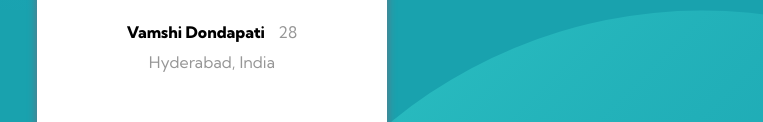
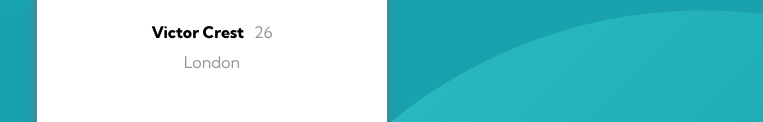
Before and after one commit to venkatvamshi/venkatvamshi.github.io, a plain HTML site: page index.html in a window 1280 px wide. Shown: the part 390-512 px from the top of the page, without its empty margins (428-1191 px from the left). Drawn offline with Linux system fonts and the light colour scheme.

Commit message:
Update index.html

```diff
--- a/index.html
+++ b/index.html
@@ -20,8 +20,8 @@
         <img src="./images/image-victor.jpg" class="profile_image">
       </div>
       <div class="text_content">
-        <p class="name">Vamshi Dondapati <span>28</span></p>
-        <p class="location">Hyderabad, India</p>
+        <p class="name">Victor Crest<span>26</span></p>
+        <p class="location">London</p>
       </div>
       <hr class="separator_line"></hr>
       <div class="followers_likes_photos">
```
